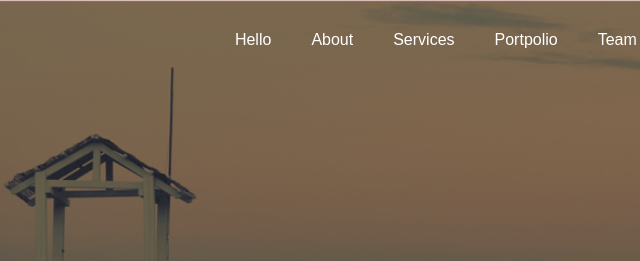
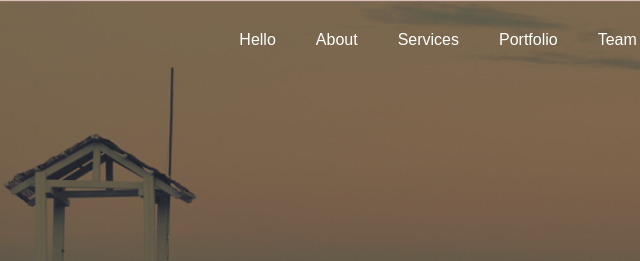
Before and after one commit to Steammers/kr_web_Makhenko_33_group, a plain HTML site: page index.html in a window 1280 px wide. Shown: the top 261 px of the page, 386-1026 px from the left. Drawn offline with Linux system fonts and the light colour scheme.

Commit message:
Update index.html

```diff
--- a/index.html
+++ b/index.html
@@ -14,7 +14,7 @@
                 <li><a href="" class="menu-link">Hello</a></li>
                 <li><a href="" class="menu-link">About</a></li>
                 <li><a href="" class="menu-link">Services</a></li>
-                <li><a href="" class="menu-link">Portpolio</a></li>
+                <li><a href="" class="menu-link">Portfolio</a></li>
                 <li><a href="" class="menu-link">Team</a></li>
                 <li><a href="" class="menu-link">Blog</a></li>
                 <li><a href="" class="menu-link">Contact</a></li>
```
